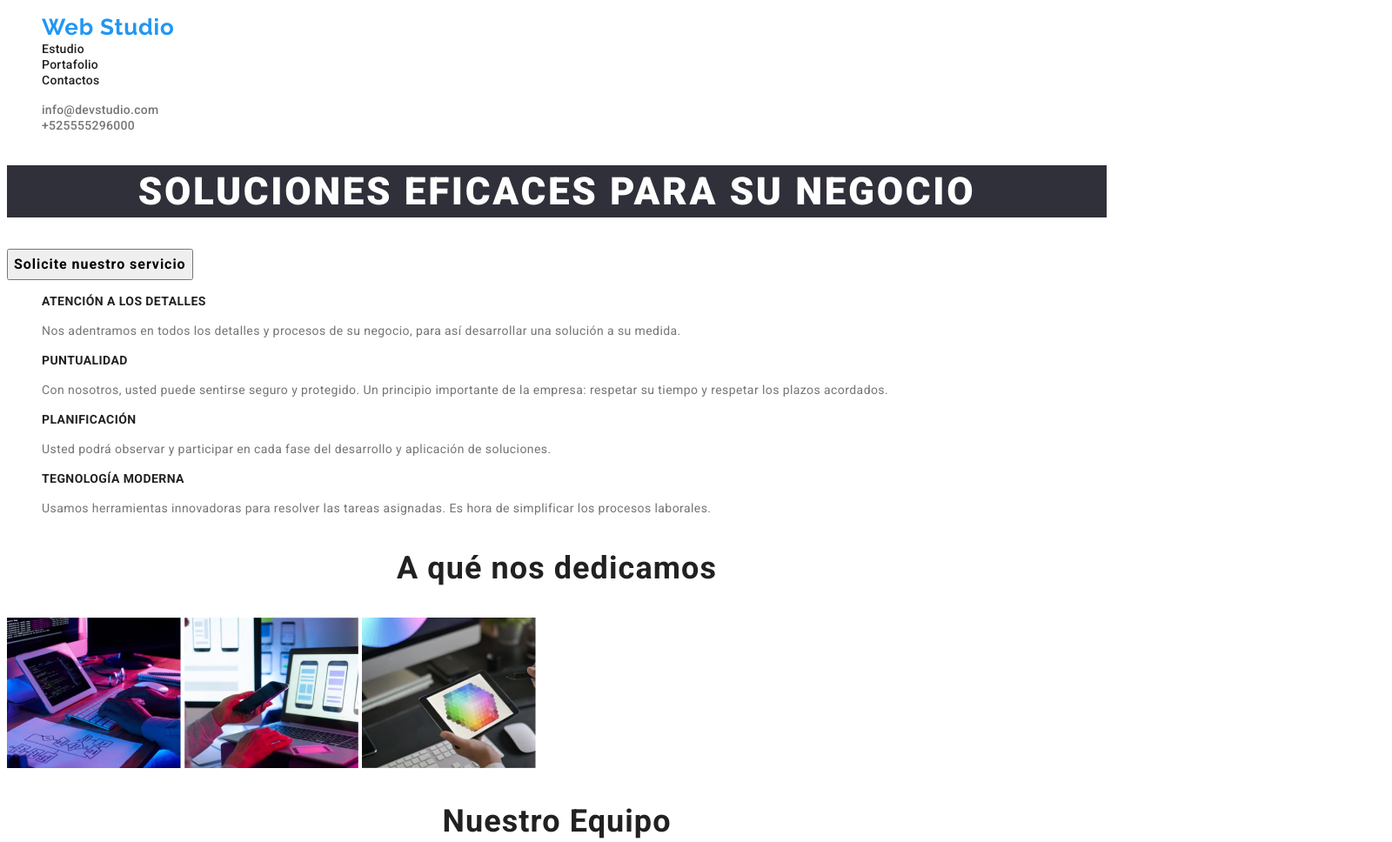
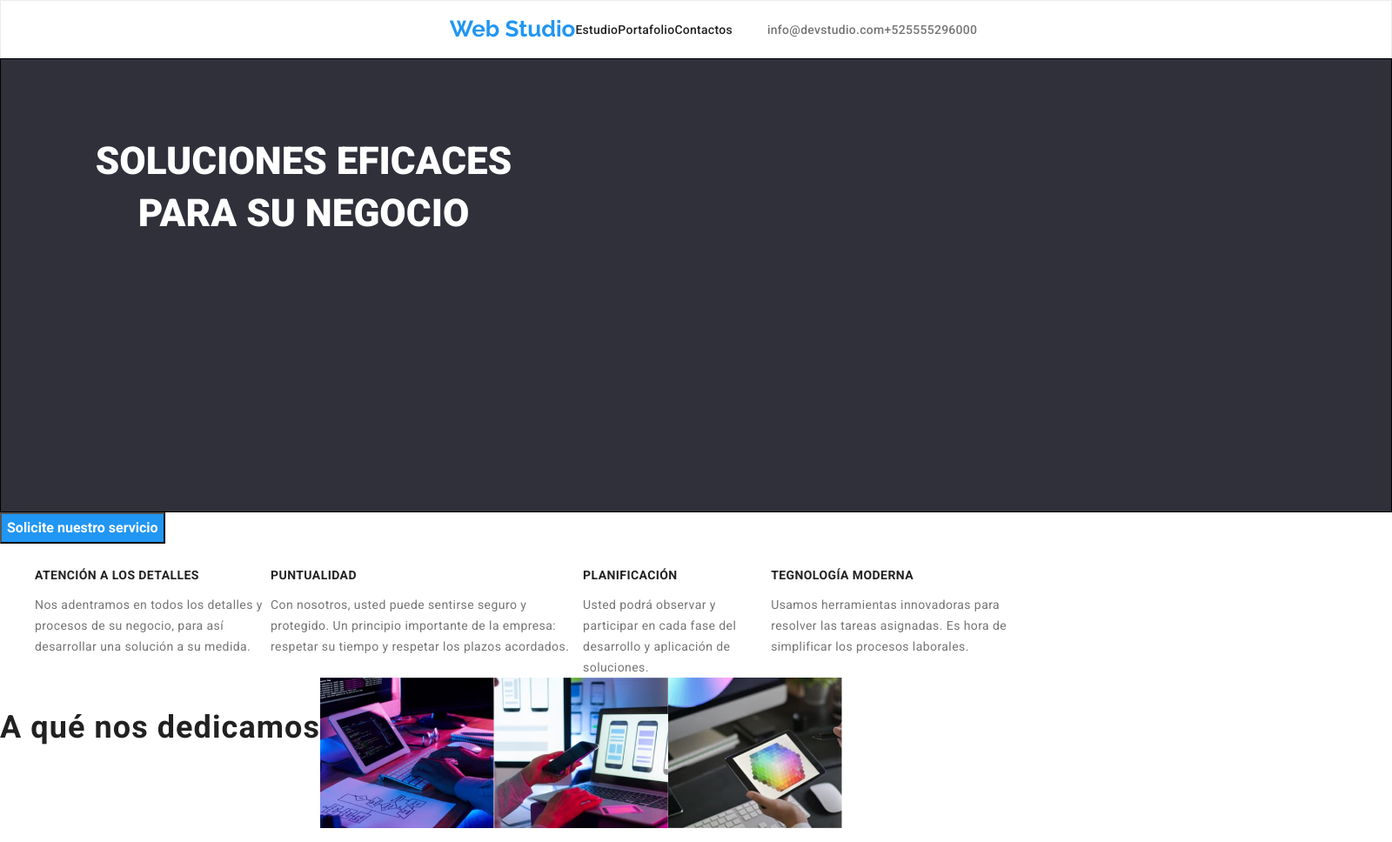
Before and after one commit to sammy-acosta19/goit-markup-hw-03, a plain HTML site: page index.html in a window 1280 px wide. Shown: the top 968 px of the page at 87% size, 1600 px wide, since content can reach past the window. Drawn offline with nearby package versions, Linux system fonts and the light colour scheme.

Commit message:
prueba estilos

```diff
--- /dev/null
+++ b/css/modern-normalize.css
@@ -0,0 +1,298 @@
+/*! modern-normalize v1.1.0 | MIT License | https://github.com/sindresorhus/modern-normalize */
+
+/*
+Document
+========
+*/
+
+/**
+Use a better box model (opinionated).
+*/
+
+*,
+::before,
+::after {
+	box-sizing: border-box;
+}
+
+/**
+Use a more readable tab size (opinionated).
+*/
+
+html {
+	-moz-tab-size: 4;
+	tab-size: 4;
+}
+
+/**
+1. Correct the line height in all browsers.
+2. Prevent adjustments of font size after orientation changes in iOS.
+*/
+
+html {
+	line-height: 1.15; /* 1 */
+	-webkit-text-size-adjust: 100%; /* 2 */
+}
+
+/*
+Sections
+========
+*/
+
+/**
+Remove the margin in all browsers.
+*/
+
+body {
+	margin: 0;
+}
+
+/**
+Improve consistency of default fonts in all browsers. (https://github.com/sindresorhus/modern-normalize/issues/3)
+*/
+
+body {
+	font-family:
+		system-ui,
+		-apple-system, /* Firefox supports this but not yet `system-ui` */
+		'Segoe UI',
+		Roboto,
+		Helvetica,
+		Arial,
+		sans-serif,
+		'Apple Color Emoji',
+		'Segoe UI Emoji';
+}
+
+/*
+Grouping content
+================
+*/
+
+/**
+1. Add the correct height in Firefox.
+2. Correct the inheritance of border color in Firefox. (https://bugzilla.mozilla.org/show_bug.cgi?id=190655)
+*/
+
+hr {
+	height: 0; /* 1 */
+	color: inherit; /* 2 */
+}
+
+/*
+Text-level semantics
+====================
+*/
+
+/**
+Add the correct text decoration in Chrome, Edge, and Safari.
+*/
+
+abbr[title] {
+	text-decoration: underline dotted;
+}
+
+/**
+Add the correct font weight in Edge and Safari.
+*/
+
+b,
+strong {
+	font-weight: bolder;
+}
+
+/**
+1. Improve consistency of default fonts in all browsers. (https://github.com/sindresorhus/modern-normalize/issues/3)
+2. Correct the odd 'em' font sizing in all browsers.
+*/
+
+code,
+kbd,
+samp,
+pre {
+	font-family:
+		ui-monospace,
+		SFMono-Regular,
+		Consolas,
+		'Liberation Mono',
+		Menlo,
+		monospace; /* 1 */
+	font-size: 1em; /* 2 */
+}
+
+/**
+Add the correct font size in all browsers.
+*/
+
+small {
+	font-size: 80%;
+}
+
+/**
+Prevent 'sub' and 'sup' elements from affecting the line height in all browsers.
+*/
+
+sub,
+sup {
+	font-size: 75%;
+	line-height: 0;
+	position: relative;
+	vertical-align: baseline;
+}
+
+sub {
+	bottom: -0.25em;
+}
+
+sup {
+	top: -0.5em;
+}
+
+/*
+Tabular data
+============
+*/
+
+/**
+1. Remove text indentation from table contents in Chrome and Safari. (https://bugs.chromium.org/p/chromium/issues/detail?id=999088, https://bugs.webkit.org/show_bug.cgi?id=201297)
+2. Correct table border color inheritance in all Chrome and Safari. (https://bugs.chromium.org/p/chromium/issues/detail?id=935729, https://bugs.webkit.org/show_bug.cgi?id=195016)
+*/
+
+table {
+	text-indent: 0; /* 1 */
+	border-color: inherit; /* 2 */
+}
+
+/*
+Forms
+=====
+*/
+
+/**
+1. Change the font styles in all browsers.
+2. Remove the margin in Firefox and Safari.
+*/
+
+button,
+input,
+optgroup,
+select,
+textarea {
+	font-family: inherit; /* 1 */
+	font-size: 100%; /* 1 */
+	line-height: 1.15; /* 1 */
+	margin: 0; /* 2 */
+}
+
+/**
+Remove the inheritance of text transform in Edge and Firefox.
+1. Remove the inheritance of text transform in Firefox.
+*/
+
+button,
+select { /* 1 */
+	text-transform: none;
+}
+
+/**
+Correct the inability to style clickable types in iOS and Safari.
+*/
+
+button,
+[type='button'],
+[type='reset'],
+[type='submit'] {
+	-webkit-appearance: button;
+}
+
+/**
+Remove the inner border and padding in Firefox.
+*/
+
+::-moz-focus-inner {
+	border-style: none;
+	padding: 0;
+}
+
+/**
+Restore the focus styles unset by the previous rule.
+*/
+
+:-moz-focusring {
+	outline: 1px dotted ButtonText;
+}
+
+/**
+Remove the additional ':invalid' styles in Firefox.
+See: https://github.com/mozilla/gecko-dev/blob/2f9eacd9d3d995c937b4251a5557d95d494c9be1/layout/style/res/forms.css#L728-L737
+*/
+
+:-moz-ui-invalid {
+	box-shadow: none;
+}
+
+/**
+Remove the padding so developers are not caught out when they zero out 'fieldset' elements in all browsers.
+*/
+
+legend {
+	padding: 0;
+}
+
+/**
+Add the correct vertical alignment in Chrome and Firefox.
+*/
+
+progress {
+	vertical-align: baseline;
+}
+
+/**
+Correct the cursor style of increment and decrement buttons in Safari.
+*/
+
+::-webkit-inner-spin-button,
+::-webkit-outer-spin-button {
+	height: auto;
+}
+
+/**
+1. Correct the odd appearance in Chrome and Safari.
+2. Correct the outline style in Safari.
+*/
+
+[type='search'] {
+	-webkit-appearance: textfield; /* 1 */
+	outline-offset: -2px; /* 2 */
+}
+
+/**
+Remove the inner padding in Chrome and Safari on macOS.
+*/
+
+::-webkit-search-decoration {
+	-webkit-appearance: none;
+}
+
+/**
+1. Correct the inability to style clickable types in iOS and Safari.
+2. Change font properties to 'inherit' in Safari.
+*/
+
+::-webkit-file-upload-button {
+	-webkit-appearance: button; /* 1 */
+	font: inherit; /* 2 */
+}
+
+/*
+Interactive
+===========
+*/
+
+/*
+Add the correct display in Chrome and Safari.
+*/
+
+summary {
+	display: list-item;
+}
--- a/css/styles.css
+++ b/css/styles.css
@@ -1,18 +1,47 @@
+*,
+*::before,
+*::after {
+  box-sizing: border-box;
+}
+
+
 .body {
     font-family: "Raleway", "Roboto", sans-serif;
   }
- .logo{
+.menu {
+  background: #FFFFFF;
+  height: 67px;
+  width: 1600px;
+  left: 0px;
+  top: 0px;
+  display: flex;
+  justify-content:center;
+  border: 1px solid #ECECEC;
+}
+.menu-items {
+  display: flex;
+  justify-content:center;
+  align-items: center;
+}
+.menu-items li {
+  list-style: none;
+  display: block;
+}
+.menu-items li a {
+  text-decoration: none;
+  display: block;
+}
+ .logo {
 font-family: 'Raleway';
 font-style: normal;
 font-weight: 700;
 font-size: 26px;
 line-height: 31px;
 text-align: right;
-letter-spacing: 0.03em;
-
 color: #2196F3;
  }
-.nav{
+
+.nav {
 font-family: 'Roboto';
 font-style: normal;
 font-weight: 500;
@@ -20,6 +49,7 @@ font-size: 14px;
 line-height: 16px;
 letter-spacing: 0.02em;
 color: #212121;
+background-color: #FFFFFF;
 }
 .nav:hover,
 .nav:focus{
@@ -36,6 +66,7 @@ color: #212121;
   background: #2196F3;
   cursor: pointer;
 }
+.btn-principal,
 .btn-principal:hover{
   background: #2196F3;
   cursor: pointer;
@@ -49,36 +80,52 @@ line-height: 16px;
 letter-spacing: 0.02em;
 color: #757575;
 }
-a{
-  text-decoration: none;
+
+.fondo {
+background: #2F303A;
+border: 1px solid #000000;
+width: 1600px;
+height: 522px;
 }
-li{
-  list-style: none;
-}
-.fondo{
-background: #2F303A;
-}
-.main-title{
+.main-title {
+display: flex;
+justify-content: center;
+align-content: center;
+width: 696px;
+height: 120px;
+left: 448px;
+top: 280px;
+padding:50px;
 font-family: 'Roboto';
 font-style: normal;
 font-weight: 900;
 font-size: 44px;
 line-height: 60px;
 text-align: center;
-letter-spacing: 0.06em;
-text-transform: uppercase;
 color: #FFFFFF;
 }
-.btn-principal{
+.btn-principal {
+display:flex;
+justify-content: center;
+align-content: center;
 font-family: 'Roboto';
 font-style: normal;
 font-weight: 700;
 font-size: 16px;
 line-height: 30px;
-letter-spacing: 0.06em;
-color: black;
+color: white
 }
-.subtittles{
+.parrafos {
+display: flex;
+justify-content: center;
+align-content: center;
+list-style: none;
+width: 1170px;
+height: 122px;
+left: 214px;
+top: 775px;
+}
+.subtittles {
 font-family: 'Roboto';
 font-style: normal;
 font-weight: 700;
@@ -96,7 +143,7 @@ line-height: 24px;
 letter-spacing: 0.03em;
 color: #757575;
 }
-.subsection{
+.subsection {
 font-family: 'Roboto';
 font-style: normal;
 font-weight: 700;
@@ -106,7 +153,10 @@ text-align: center;
 letter-spacing: 0.03em;
 color: #212121;
 }
-.names{
+.images {
+  display: flex;
+}
+.names {
 font-family: 'Roboto';
 font-style: normal;
 font-weight: 500;
@@ -115,7 +165,7 @@ line-height: 19px;
 letter-spacing: 0.03em;
 color: #212121;
 }
-.definition{
+.definition {
 font-family: 'Roboto';
 font-style: normal;
 font-weight: 400;
@@ -124,7 +174,7 @@ line-height: 19px;
 letter-spacing: 0.03em;
 color: #757575;
 }
-.location{
+.location {
 font-family: 'Roboto';
 font-style: normal;
 font-weight: 400;
@@ -133,7 +183,7 @@ line-height: 24px;
 letter-spacing: 0.03em;
 color: #FFFFFF;
 }
-.item{
+.item {
 font-family: 'Roboto';
 font-style: normal;
 font-weight: 500;
--- a/index.html
+++ b/index.html
@@ -16,29 +16,29 @@
       rel="stylesheet"
     />
     <title>tarea de casa 1 sin CCS</title>
+    <link rel="stylesheet" href="node_modules/modern-normalize/modern-normalize.css">
     <link rel="stylesheet" href="css/styles.css" />
   </head>
 
   <body>
     <!-- ENCABEZADO -->
     <header>
-      <nav>
-        <ul>
+      <nav class="menu">
+        <ul class="menu-items">
           <li><a class="logo" href="">Web Studio</a></li>
           <li><a class="nav" href="">Estudio</a></li>
           <li><a class="nav" href="portafolio.html">Portafolio</a></li>
           <li><a class="nav" href="">Contactos</a></li>
         </ul>
+        <ul class="menu-items">
+          <li>
+            <a class="contact" href="mailto:info@devstudio.com">info@devstudio.com</a>
+          </li>
+          <li>
+            <a class="contact" href="tel:+525555296000">+525555296000</a>
+          </li>
+        </ul>
       </nav>
-      <ul>
-        <li>
-          <a class="contact" href="mailto:info@devstudio.com"
-            >info@devstudio.com</a
-          >
-        </li>
-        <li>
-          <a class="contact" href="tel:+525555296000 ">+525555296000</a>
-        </li>
       </ul>
     </header>
     <!-- TUTULO - BOTON-->
@@ -52,7 +52,7 @@
     </section>
     <!-- LISTA - DESCRIPCION -->
     <section>
-      <ul>
+      <ul class="parrafos">
         <li>
           <h2 class="subtittles">ATENCIÓN A LOS DETALLES</h2>
           <p class="text">
@@ -86,15 +86,13 @@
           </p>
         </li>
       </ul>
-      <section class="clearfix"></section>
     </section>
     <!-- IMAGENES -->
-    <h3 class="subsection">A qué nos dedicamos</h3>
-    <section>
+    <section class="images">
+      <h3 class="subsection">A qué nos dedicamos</h3>
       <img src="images/teclado.jpg" width="200" alt="tecladotablet" />
       <img src="images/portatil.jpg" width="200" alt="portatiltelefono" />
       <img src="images/tablet.jpg" width="200" alt="tabletcolores" />
-      <section class="clearfix"></section>
     </section>
     <!-- IMAGENES EQUIPO - DESCRIPCION -->
     <main>
```
Also changed, not shown: portafolio.html (+10 -5 lines), 1 other file.
